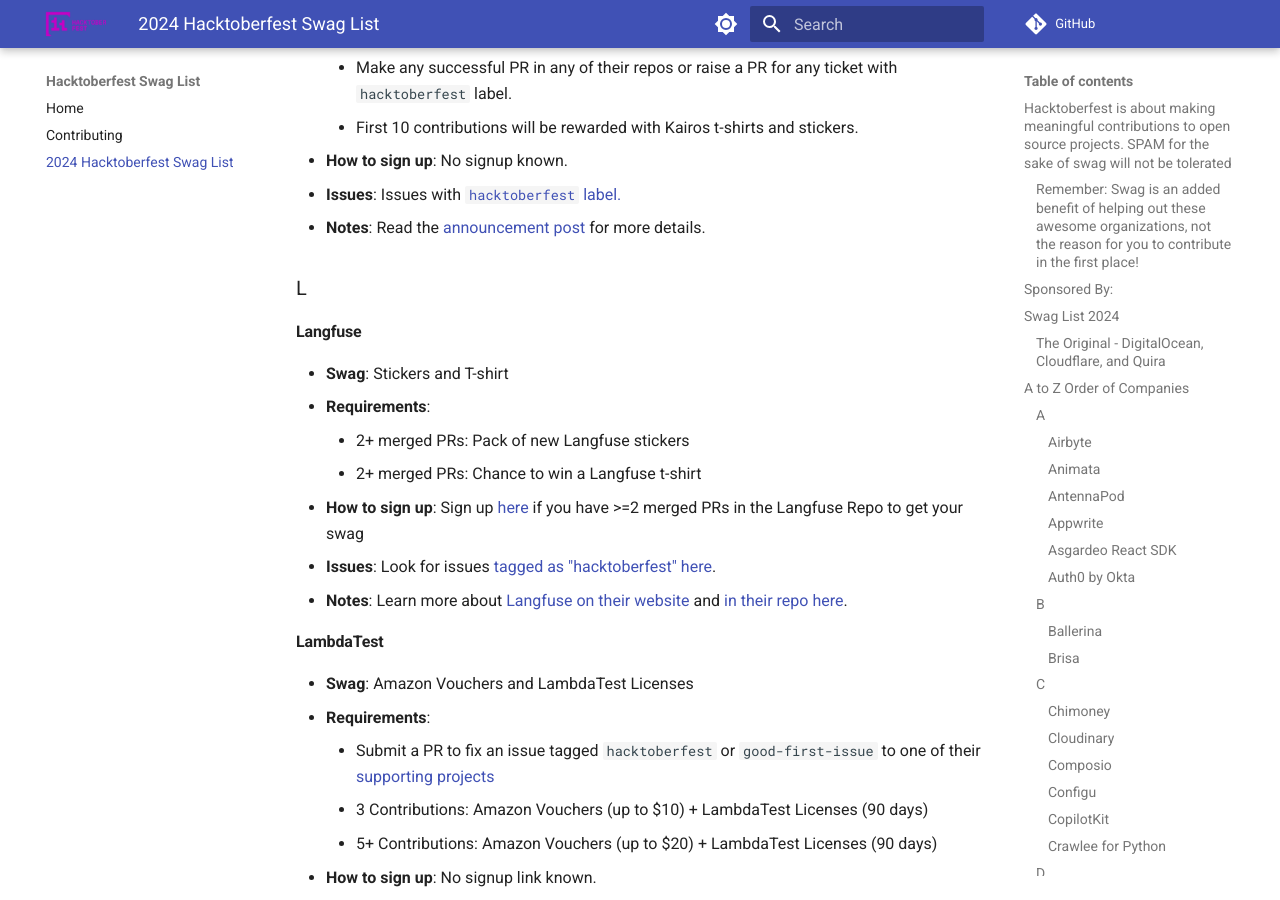
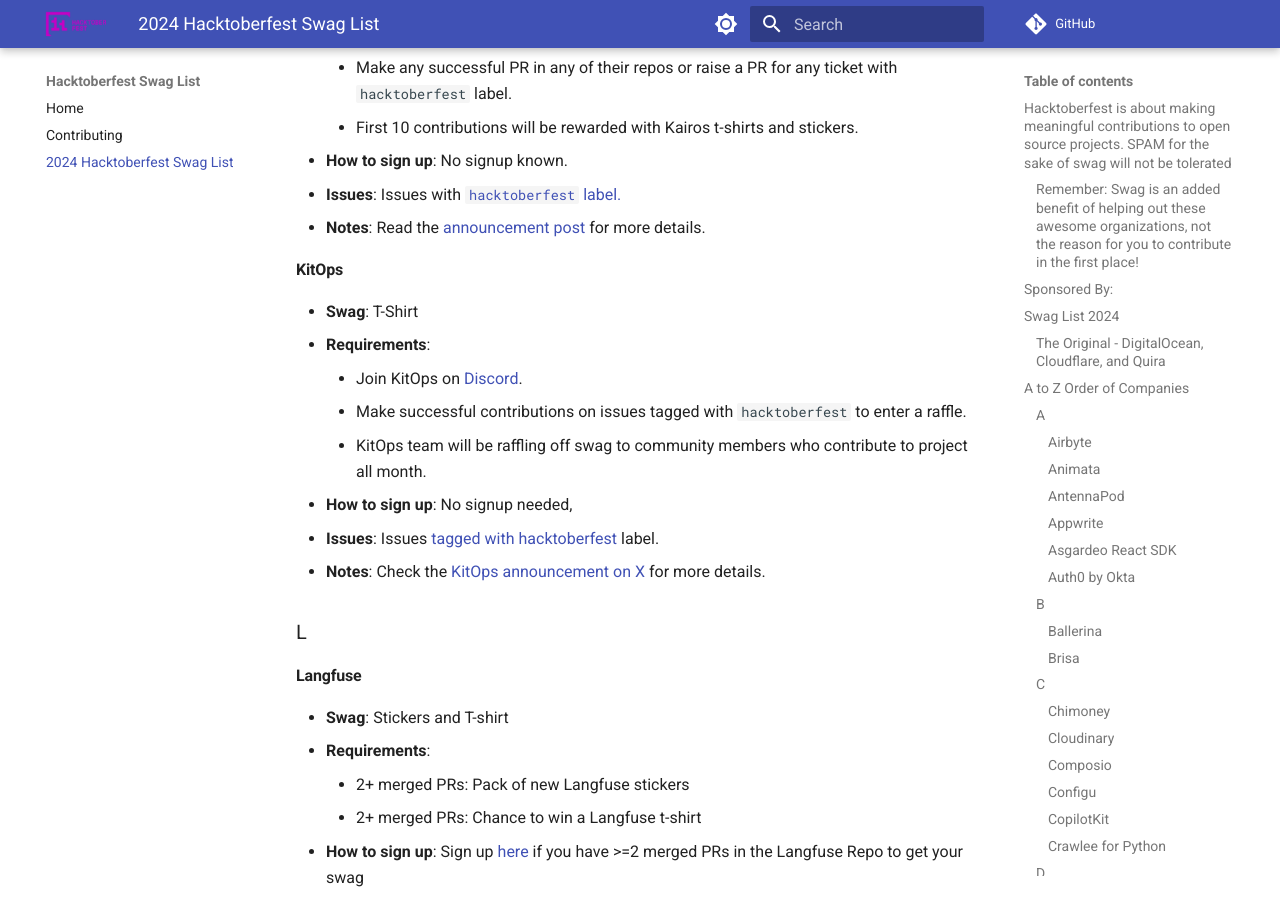
Before and after one commit to crweiner/hacktoberfest-swag-list, an MkDocs documentation site: the page built from docs/list.md, in a window 1280 px wide and 900 px high, scrolled down 10555 px. Built offline with MkDocs 1.6.1 and Material for MkDocs 9.7.7, drawn with Linux system fonts in a browser that asks for light colours; plug-ins that fetch from the network failed and are left out; comment, search, counter and statistics services are not loaded.

Commit message:
added kitops in list.md (#956)
* added KitOps to the list

* Adjust KitOps

Co-authored-by: vimode <39148877+vimode@users.noreply.github.com>

---------

Co-authored-by: Chandler Weiner <chandler@chandlerweiner.com>
Co-authored-by: vimode <39148877+vimode@users.noreply.github.com>

```diff
--- a/docs/list.md
+++ b/docs/list.md
@@ -329,6 +329,17 @@
 - **Issues**: Issues with [`hacktoberfest` label.](https://github.com/kairos-io/kairos/issues?q=is%3Aopen+is%3Aissue+label%3Ahacktoberfest)
 - **Notes**: Read the [announcement post](https://kairos.io/blog/2024/10/07/hacktoberfest-2024/) for more details.
 
+#### **KitOps**
+
+- **Swag**: T-Shirt
+- **Requirements**:
+    - Join KitOps on [Discord](https://discord.gg/Tapeh8agYy).
+    - Make successful contributions on issues tagged with `hacktoberfest` to enter a raffle.
+    - KitOps team will be raffling off swag to community members who contribute to project all month.
+- **How to sign up**: No signup needed,
+- **Issues**: Issues [tagged with hacktoberfest](https://github.com/jozu-ai/kitops/issues?q=is%3Aissue+is%3Aopen+label%3Ahacktoberfest) label.
+- **Notes**: Check the [KitOps announcement on X](https://x.com/Kit_Ops/status/1844426229266653412) for more details.
+
 ### L
 
 #### **Langfuse**
```
